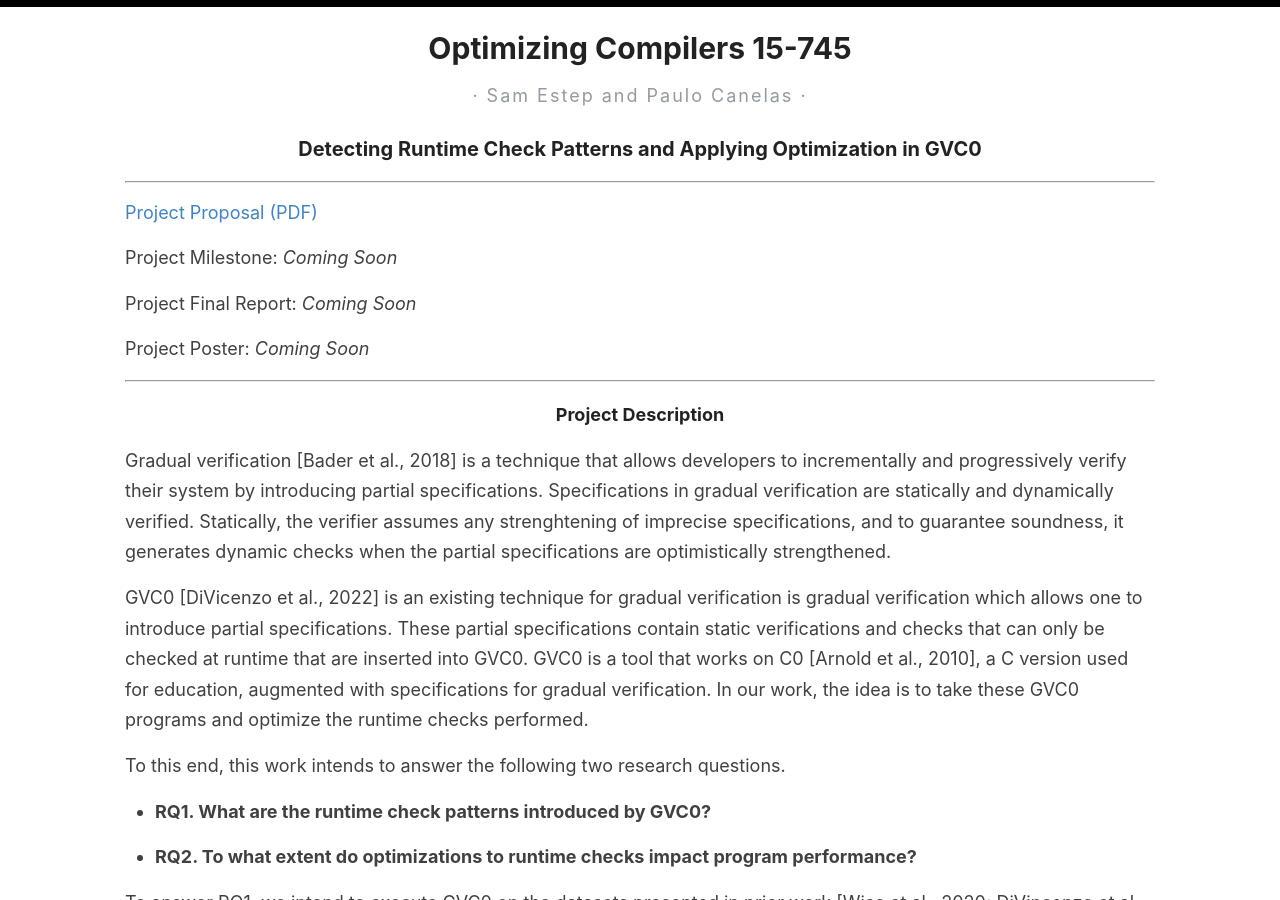
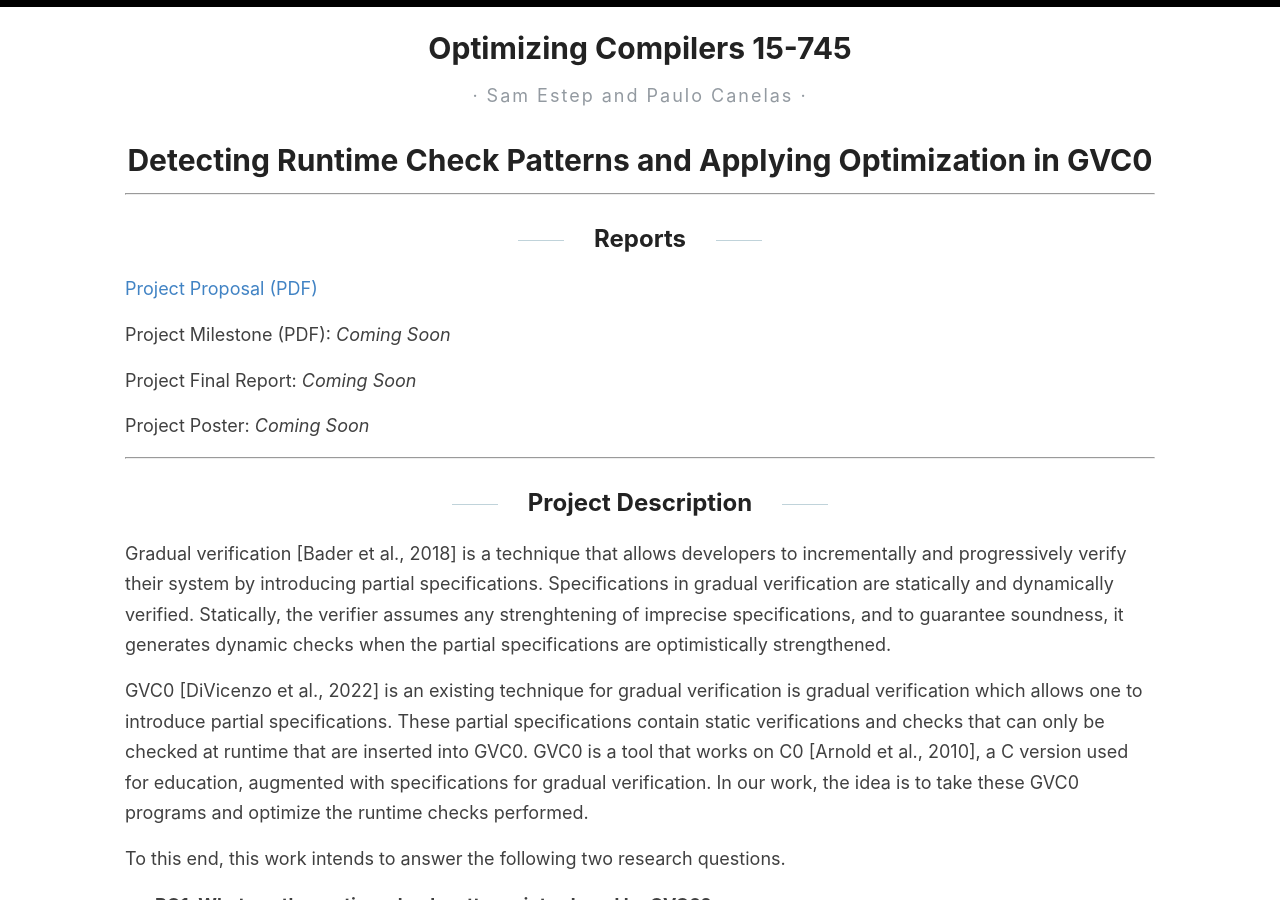
Before and after one commit to pcanelas/pcanelas.github.io, a Jekyll site: the page built from _pages/compilers.md, in a window 1280 px wide and 900 px high. Built offline with Jekyll 4.4.1, drawn with Linux system fonts in a browser that asks for light colours.

Commit message:
Updated compilers

```diff
--- a/_pages/compilers.md
+++ b/_pages/compilers.md
@@ -5,13 +5,15 @@ permalink: /optimizing-compilers/
 author: Sam Estep and Paulo Canelas
 ---
 
-### Detecting Runtime Check Patterns and Applying Optimization in GVC0
+# Detecting Runtime Check Patterns and Applying Optimization in GVC0
 
 ---
 
+## Reports
+
 [Project Proposal (PDF)](https://pcanelas.com/images/compilers-proposal.pdf)
 
-Project Milestone: *Coming Soon*
+Project Milestone (PDF): *Coming Soon*
 
 Project Final Report: *Coming Soon*
 
@@ -19,7 +21,7 @@ Project Poster: *Coming Soon*
 
 ---
 
-#### Project Description
+## Project Description
 
 Gradual verification [Bader et al., 2018] is a technique that allows developers to incrementally and progressively verify their system by introducing partial specifications.
 Specifications in gradual verification are statically and dynamically verified.
@@ -45,3 +47,5 @@ We define the goals of the project as follows:
 2. **100% Goal:** Same as the 75% goal, plus an extra optimization. Perform an ablation study, and check if performance changes as optimizations are applied.
 
 3. **125% Goal:** Same as the 100% goal, plus implement remaining optimizations depending on the number of patterns discovered.
+
+---
```
